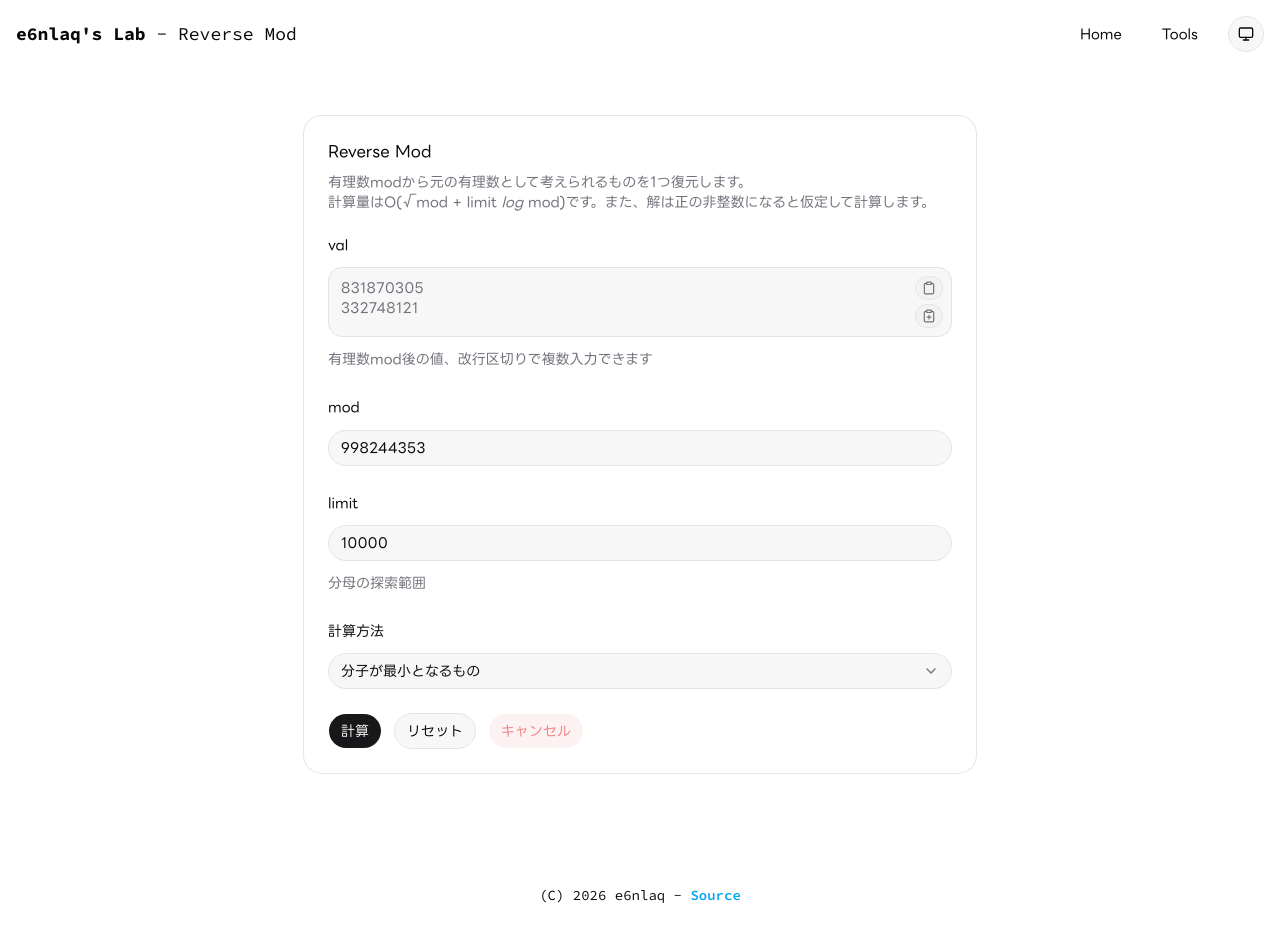
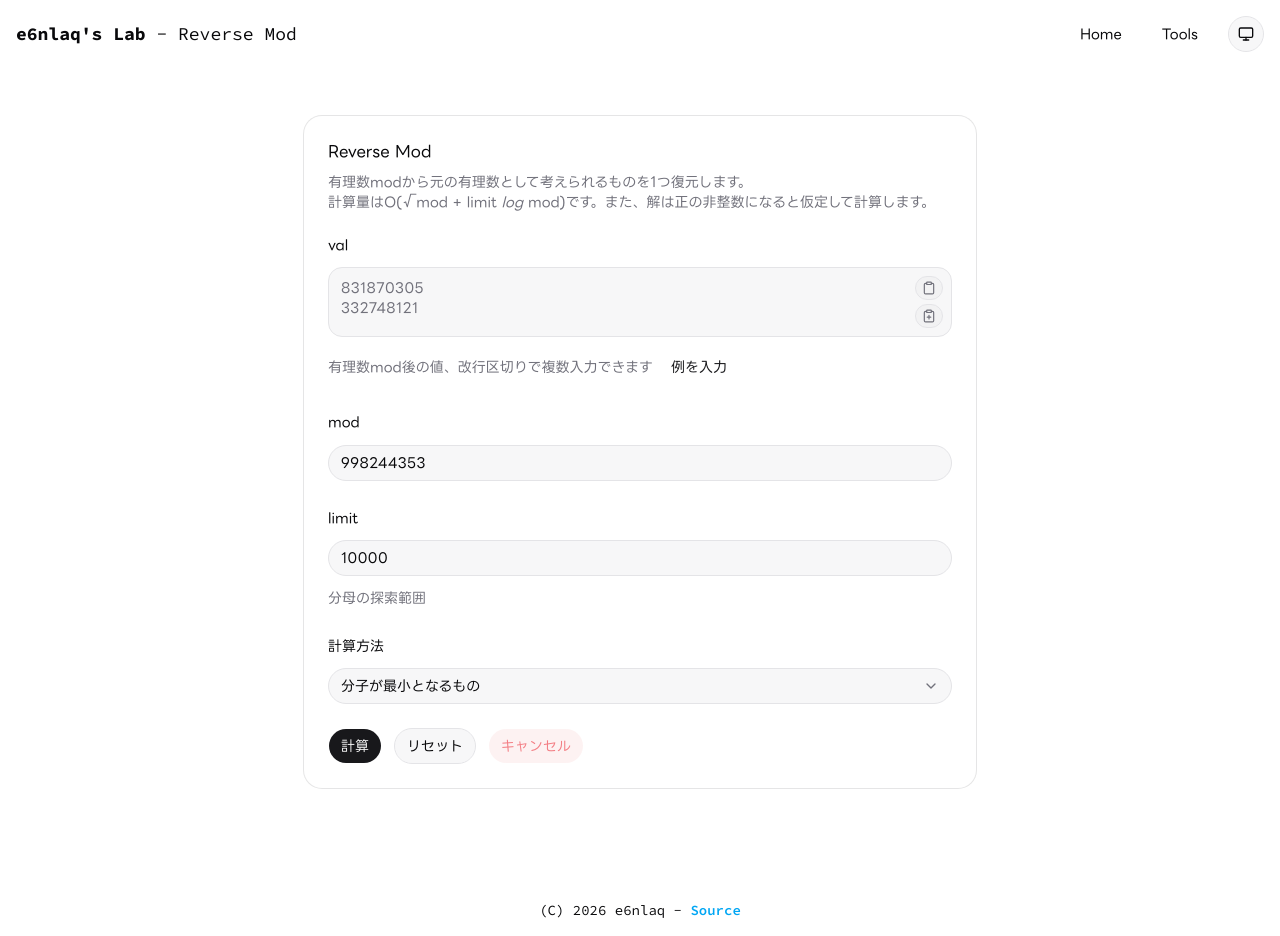
Before and after one commit to e6nlaq/website, a Next.js app: page /tools/mod in a window 1280 px wide. Built offline with nearby package versions, Linux system fonts and the light colour scheme.

Commit message:
feat: add example button

```diff
--- a/src/app/tools/mod/page.tsx
+++ b/src/app/tools/mod/page.tsx
@@ -159,6 +159,7 @@ export default function Mod() {
     limit: "10000",
     type: "bunshi",
   };
+  const exampleValues = "831870305\n332748121";
   const form = useForm<z.infer<typeof schema>>({
     resolver: zodResolver(schema),
     defaultValues: defaultValues,
@@ -347,7 +348,7 @@ export default function Mod() {
                     <InputGroupTextarea
                       {...field}
                       id={field.name}
-                      placeholder={"831870305\n332748121"}
+                      placeholder={exampleValues}
                       aria-invalid={fieldState.invalid}
                     />
                     <InputGroupAddon
@@ -427,7 +428,15 @@ export default function Mod() {
                   </InputGroup>
 
                   <FieldDescription>
-                    有理数mod後の値、改行区切りで複数入力できます
+                    <span>
+                      有理数mod後の値、改行区切りで複数入力できます{" "}
+                      <Button
+                        variant="link"
+                        onClick={() => field.onChange(exampleValues)}
+                      >
+                        例を入力
+                      </Button>
+                    </span>
                   </FieldDescription>
                   {fieldState.invalid && (
                     <FieldError errors={[fieldState.error]} />
```
